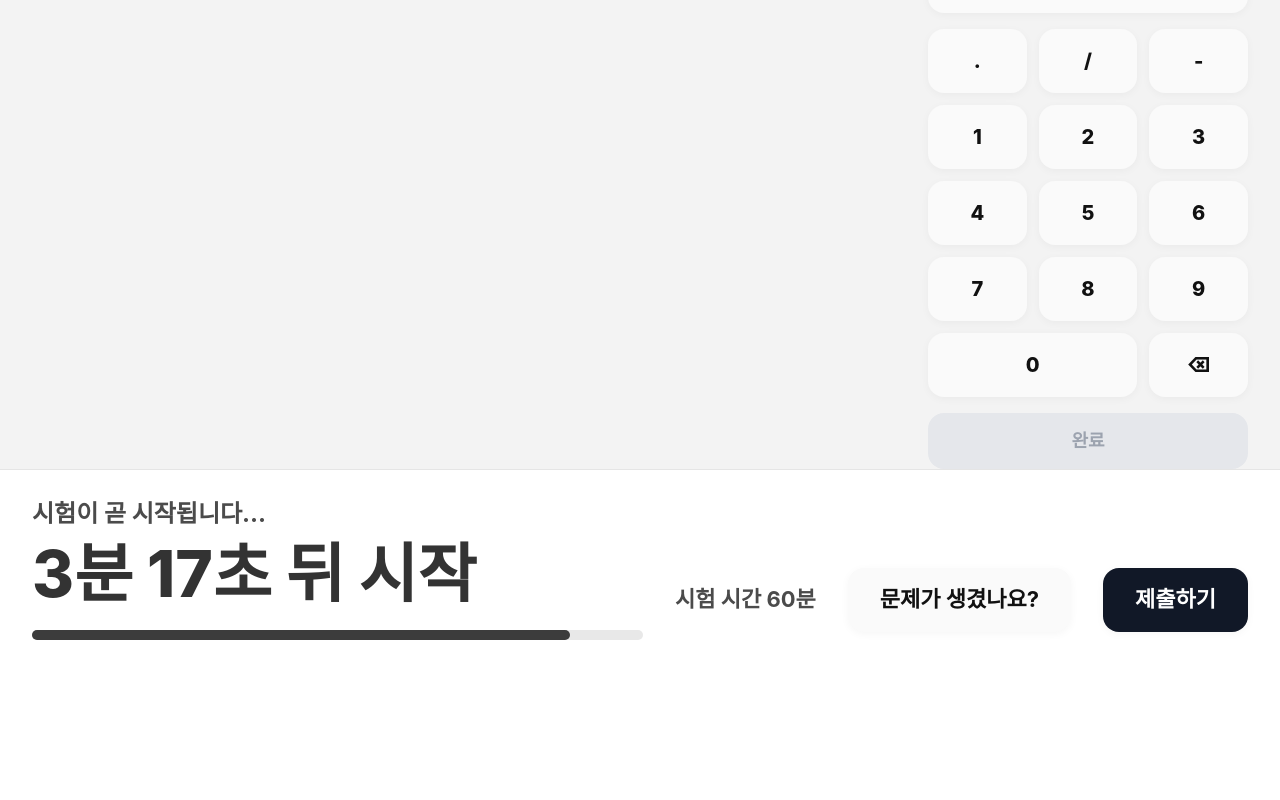
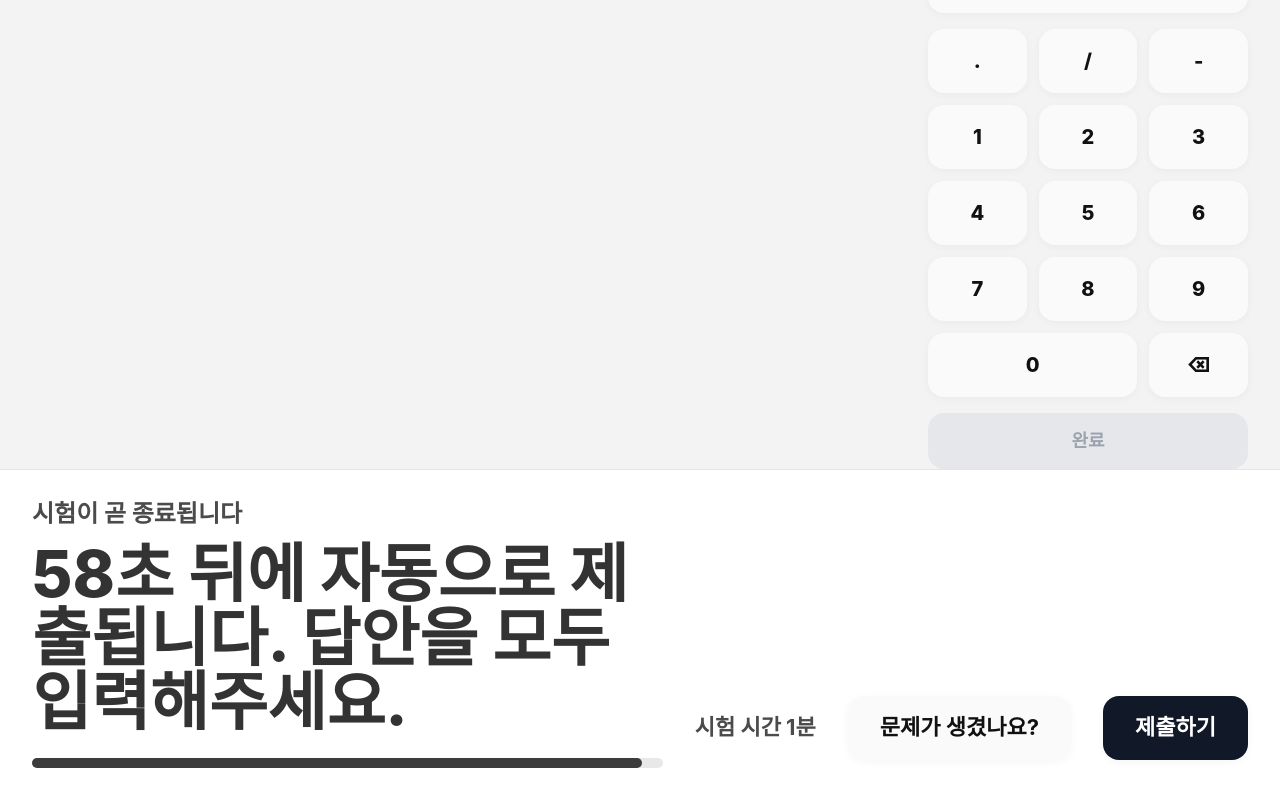
Before and after one commit to hey-anna/unboxers-assignment-mock-exam-fe, a React (Vite) app: page /exam in a window 1280 px wide. Shown: the part 643-1443 px from the top of the page. Before the commit the page ends 1315 px from the top, so only its background shows below. Built offline with nearby package versions, Linux system fonts and the light colour scheme.

Commit message:
feat: 시험 시작 전 대기 타이머 및 진행 중 카운트다운 구현

```diff
--- a/src/pages/exam/ExamPage.tsx
+++ b/src/pages/exam/ExamPage.tsx
@@ -1,6 +1,8 @@
 import { useEffect, useRef, useState } from "react";
 import { useNavigate } from "react-router-dom";
 import examOmrCardImage from "../../assets/images/exam/exam-omr-card.svg";
+
+import { formatMinutesSeconds, formatSecondsOnly, getProgressPercent } from "../../utils/time";
 
 type GradeResultItem = {
   answerType: "objective" | "subjective";
@@ -116,6 +118,19 @@ export default function ExamPage() {
 
   const navigate = useNavigate();
 
+  // const READY_DURATION_SECONDS = 3 * 60 + 17; // 3분 17초
+  // const EXAM_DURATION_SECONDS = 60; // 일단 샘플처럼 1분이면 60, 실제 60분이면 60 * 60
+
+  const READY_DURATION_SECONDS = 3;
+  const EXAM_DURATION_SECONDS = 60;
+
+  type ExamPhase = "ready" | "running" | "submitted";
+
+  const [phase, setPhase] = useState<ExamPhase>("ready");
+  const [readySeconds, setReadySeconds] = useState(READY_DURATION_SECONDS);
+  const [examSeconds, setExamSeconds] = useState(EXAM_DURATION_SECONDS);
+  const [isSubmitting, setIsSubmitting] = useState(false);
+
   const [selectedSubjectiveIndex, setSelectedSubjectiveIndex] = useState<number | null>(null);
   const [subjectiveAnswers, setSubjectiveAnswers] = useState<Record<number, string>>({});
 
@@ -128,6 +143,7 @@ export default function ExamPage() {
   }, [selectedSubjectiveIndex]);
 
   const handleKeypadClick = (value: string) => {
+    if (phase !== "running") return;
     if (selectedSubjectiveIndex === null) return;
 
     setSubjectiveAnswers((prev) => {
@@ -182,6 +198,8 @@ export default function ExamPage() {
   };
 
   const handleSubmitExam = async () => {
+    if (isSubmitting || phase === "submitted") return;
+
     const objectivePayload = Object.entries(choiceAnswers).map(([number, answer]) => ({
       answerType: "objective" as const,
       number: Number(number),
@@ -210,6 +228,8 @@ export default function ExamPage() {
     };
 
     try {
+      setIsSubmitting(true);
+
       const response = await fetch("http://127.0.0.1:3001/api/exams/submit", {
         method: "POST",
         headers: {
@@ -224,6 +244,8 @@ export default function ExamPage() {
 
       const result: SubmitExamResponse = await response.json();
 
+      setPhase("submitted");
+
       navigate("/result", {
         state: {
           examTitle: result.data.title,
@@ -235,16 +257,78 @@ export default function ExamPage() {
     } catch (error) {
       console.error(error);
       alert("시험 제출 중 오류가 발생했습니다.");
+    } finally {
+      setIsSubmitting(false);
     }
   };
 
   const handleChoiceSelect = (question: number, option: number) => {
+    if (phase !== "running") return;
+
     setChoiceAnswers((prev) => ({
       ...prev,
       [question]: option,
     }));
   };
 
+  useEffect(() => {
+    if (phase !== "ready") return;
+
+    const timer = window.setInterval(() => {
+      setReadySeconds((prev) => {
+        if (prev <= 1) {
+          window.clearInterval(timer);
+          setPhase("running");
+          return 0;
+        }
+
+        return prev - 1;
+      });
+    }, 1000);
+
+    return () => window.clearInterval(timer);
+  }, [phase]);
+
+  useEffect(() => {
+    if (phase !== "running") return;
+    if (isSubmitting) return;
+
+    const timer = window.setInterval(() => {
+      setExamSeconds((prev) => {
+        if (prev <= 1) {
+          window.clearInterval(timer);
+          return 0;
+        }
+
+        return prev - 1;
+      });
+    }, 1000);
+
+    return () => window.clearInterval(timer);
+  }, [phase, isSubmitting]);
+
+  useEffect(() => {
+    if (phase !== "running") return;
+    if (examSeconds !== 0) return;
+    if (isSubmitting) return;
+
+    handleSubmitExam();
+  }, [phase, examSeconds, isSubmitting]);
+  //
+
+  const isReadyPhase = phase === "ready";
+
+  const progressPercent = isReadyPhase
+    ? getProgressPercent(readySeconds, READY_DURATION_SECONDS)
+    : getProgressPercent(examSeconds, EXAM_DURATION_SECONDS);
+
+  const statusTitle = isReadyPhase ? "시험이 곧 시작됩니다" : "시험이 곧 종료됩니다";
+
+  const statusTimeText = isReadyPhase
+    ? `${formatMinutesSeconds(readySeconds)} 뒤 시작`
+    : `${formatSecondsOnly(examSeconds)} 뒤에 자동으로 제출됩니다. 답안을 모두 입력해주세요.`;
+
+  const examTimeLabel = `시험 시간 ${Math.floor(EXAM_DURATION_SECONDS / 60)}분`;
   return (
     <section className="min-h-[calc(100vh-65px)] bg-[#F3F3F3]">
       <div className="flex min-h-[calc(100vh-65px)] flex-col">
@@ -342,6 +426,7 @@ export default function ExamPage() {
                           <button
                             type="button"
                             onClick={() => {
+                              if (phase !== "running") return;
                               setSelectedSubjectiveIndex(slot.id);
                             }}
                             className="absolute inset-0 z-10 bg-transparent "
@@ -479,21 +564,22 @@ export default function ExamPage() {
         <div className="border-t border-[#E5E5E5] bg-white px-8 py-8">
           <div className="mx-auto flex w-full max-w-[1560px] items-end justify-between gap-8">
             <div className="flex-1">
-              <p className="text-[24px] font-bold leading-none text-[#4B4B4B]">
-                시험이 곧 시작됩니다...
-              </p>
+              <p className="text-[24px] font-bold leading-none text-[#4B4B4B]">{statusTitle}</p>
 
               <p className="mt-4 text-[64px] font-extrabold leading-none text-[#333333]">
-                3분 17초 뒤 시작
+                {statusTimeText}
               </p>
 
               <div className="mt-6 h-[10px] w-full rounded-full bg-[#E8E8E8]">
-                <div className="h-full w-[88%] rounded-full bg-[#3C3C3C]" />
+                <div
+                  className="h-full rounded-full bg-[#3C3C3C] transition-all duration-1000"
+                  style={{ width: `${progressPercent}%` }}
+                />
               </div>
             </div>
 
             <div className="flex min-w-[340px] items-center justify-end gap-8 pb-2">
-              <span className="text-[22px] font-bold text-[#4B4B4B]">시험 시간 60분</span>
+              <span className="text-[22px] font-bold text-[#4B4B4B]">{examTimeLabel}</span>
 
               <button
                 type="button"
@@ -506,7 +592,7 @@ export default function ExamPage() {
                 onClick={handleSubmitExam}
                 className="inline-flex h-[64px] items-center justify-center rounded-[16px] bg-[#111827] px-8 text-[22px] font-bold text-white shadow-[0_2px_8px_rgba(0,0,0,0.04)]"
               >
-                제출하기
+                {isSubmitting ? "제출 중..." : "제출하기"}
               </button>
             </div>
           </div>
--- /dev/null
+++ b/src/utils/time.ts
@@ -0,0 +1,15 @@
+export const formatMinutesSeconds = (totalSeconds: number) => {
+  const minutes = Math.floor(totalSeconds / 60);
+  const seconds = totalSeconds % 60;
+
+  return `${minutes}분 ${seconds}초`;
+};
+
+export const formatSecondsOnly = (totalSeconds: number) => {
+  return `${totalSeconds}초`;
+};
+
+export const getProgressPercent = (current: number, total: number) => {
+  if (total <= 0) return 0;
+  return Math.max(0, Math.min(100, (current / total) * 100));
+};
```
